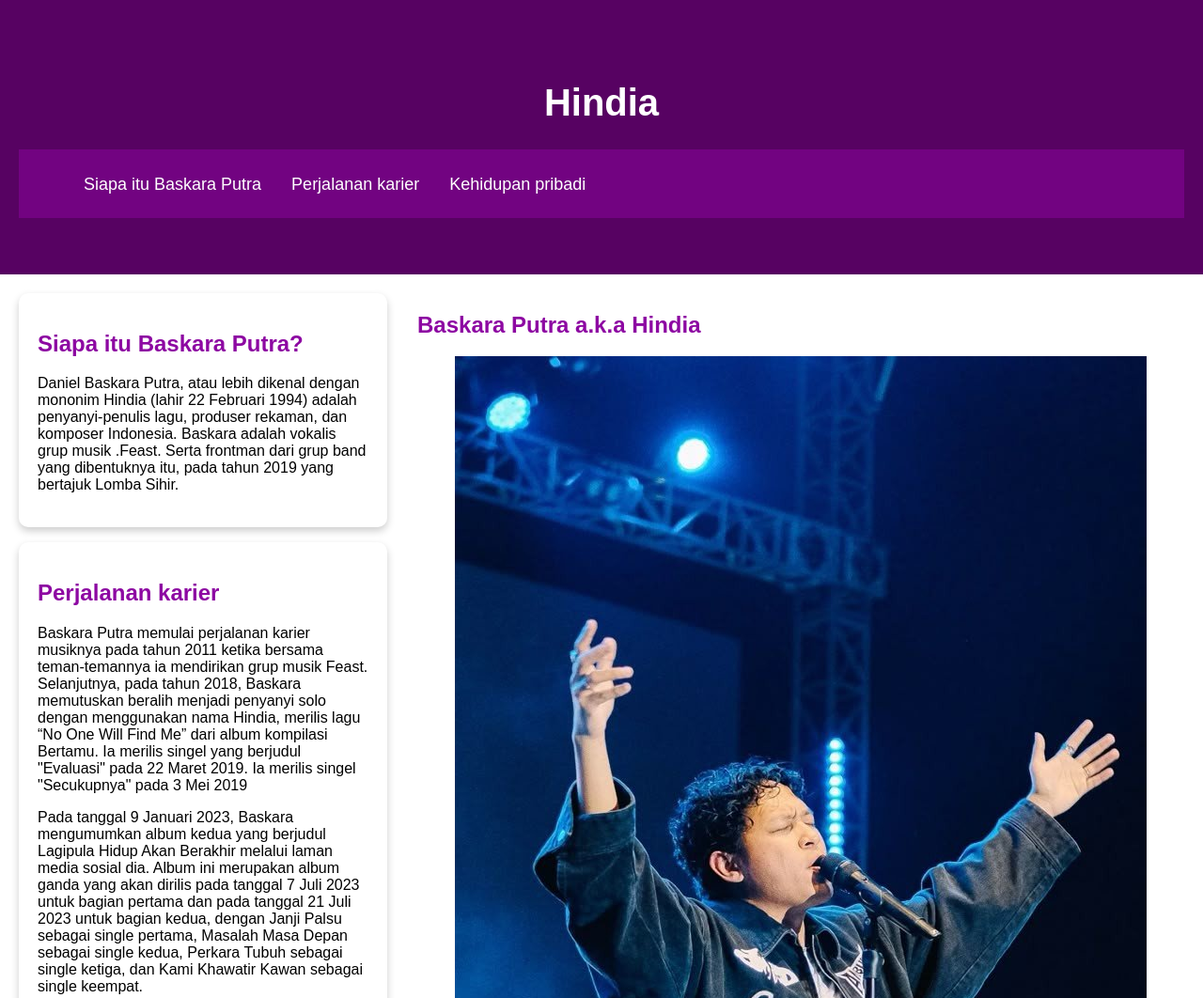
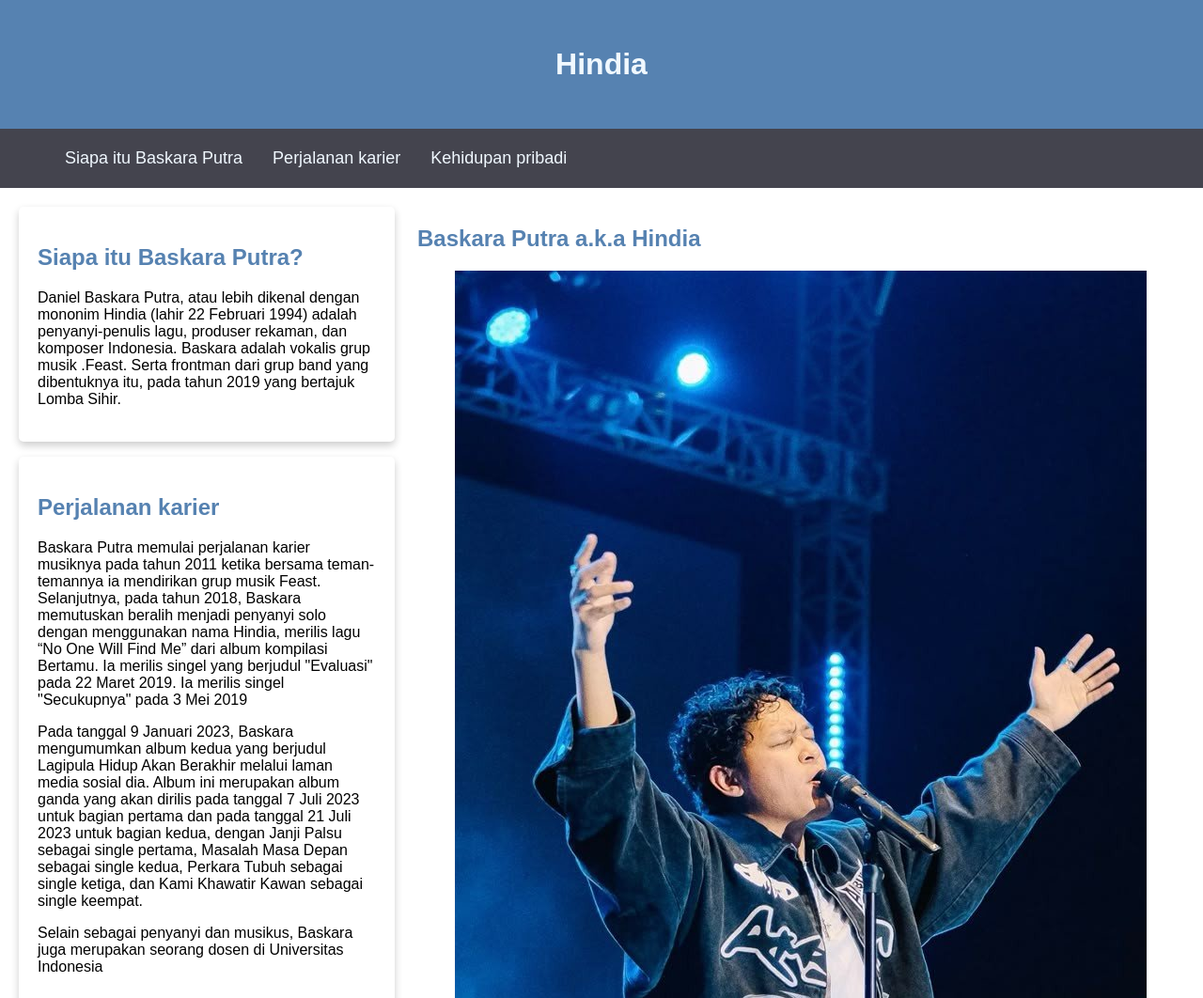
Before and after one commit to argottzz/baskara-putra, a plain HTML site: page index.html in a window 1280 px wide. Shown: the top 1062 px of the page at 94% size. Drawn offline with Linux system fonts and the light colour scheme.

Commit message:
Update website.css

```diff
--- a/css/website.css
+++ b/css/website.css
@@ -1,31 +1,56 @@
-* {
-  box-sizing: border-box;
-}
+body {
+    font-family: Arial, Helvetica, sans-serif;
 
-body {
-  font-family: 'Quicksand', sans-serif;
     margin: 0;
     padding: 0;
 }
 
-h2,
-h3 {
-  color: #8d08a2;
+h1 {
+    background-color: #5682B1;
+    margin: 0px;
+    padding: 50px;
+    text-align: center;
+    color: aliceblue;
+}
+
+h2 {
+    color: #5682B1;
+}
+
+main {
+    padding: 20px;
+
+    display: flex;
+    gap: 1.5rem;
 }
 
 footer {
     padding: 20px;
-  color: white;
-  background-color: #8d08a2;
+    color: aliceblue;
+    background-color: #5682B1;
+
     text-align: center;
     font-weight: bold;
 }
 
-nav {
-  background-color: #720381;
-  padding: 5px;
-  position: sticky;
-  top: 0;
+nav a {
+    font-size: 18px;
+    font-weight: 400;
+    text-decoration: none;
+    color: aliceblue;
+    transition-duration: 0.5s;
+}
+
+nav a:hover {
+    font-weight: bold;
+    background-color: #739EC9;
+    padding-top: 20px;
+    padding-bottom: 20px;
+    padding-right: 10px;
+    padding-left: 10px;
+    width: 50px;
+    transition-duration: 0.5s;
+    border-radius: 7px;
 }
 
 nav ul {
@@ -39,86 +64,60 @@ nav li {
     list-style-type: none;
 }
 
-nav a {
-    font-size: 18px;
-    font-weight: 400;
-    text-decoration: none;
+nav {
+    background-color: #44444e;
+    padding: 5px;
 
-    color: white;
+    position: sticky;
+    top: 0;
 }
 
-nav a:hover {
-  font-weight: bold;
-  background-color: black;
-  color: #fff;
+.content {
+    flex: 5;
+
+    display: flex;
+    flex-flow: column nowrap;
+    gap: 1rem 2rem;
 }
 
-.featured-image {
+aside {
+    flex: 1;
+}
+
+
+
+.featured img {
     width: 100%;
     max-height: 300px;
     object-fit: contain;
     object-position: center;
 }
 
-.profile header {
-    text-align: center;
+.card {
+    box-shadow: 0 4px 8px 0 rgba(0, 0, 0, 0.2);
+    border-radius: 5px;
+
+    padding: 20px;
+
 }
 
-.profile img {
-    width: 200px;
+@media screen and (max-width: 1200px) {
+    main {
+        flex-flow: column nowrap;
     }
 
-.card {
-  box-shadow: 0 4px 8px 0 rgba(0, 0, 0, 0.2);
-  border-radius: 10px;
-  padding: 20px;
-  background: white;
+    main aside {
+        align-self: center;
     }
-
-.jumbotron {
-  font-size: 20px;
-  padding: 60px 20px;
-  background-color: #570262;
-  text-align: center;
-  color: white;
-}
-
-main {
-    padding: 20px;
-    display: flex;
-    gap: 2rem;
-}
-
-/* Konten utama */
-.content {
-    flex: 5;
-    display: flex;
-    flex-flow: column nowrap;
-    gap: 1rem 2rem;
-}
-
-/* Aside (foto) */
-aside {
-    flex: 1;
 }
 
 
-aside {
-  flex: 1;
+@media screen and (max-width: 768px) {
+    nav ul {
+        justify-content: center;
     }
 
-header {
-  display: iniline;
-}
-
-@media screen and (max-width: 768px) {
-    main {
-        flex-direction: column; /* aside turun ke bawah */
-    }
-
-    aside {
-        order: 2;   /* pastikan aside tampil setelah content */
+    main aside {
         align-self: stretch;
     }
 }
-}
```
Lines whose indentation alone changed are shown as unchanged.
